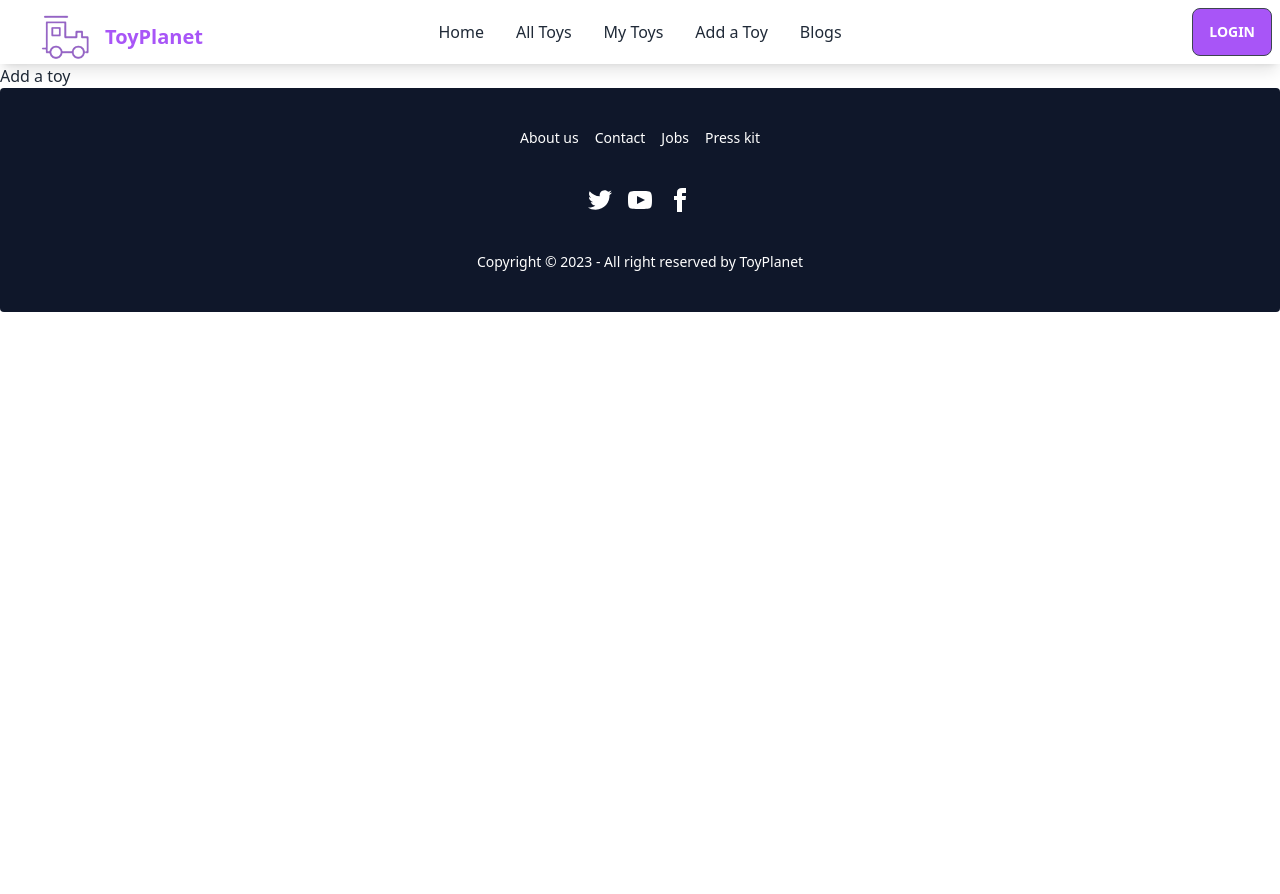
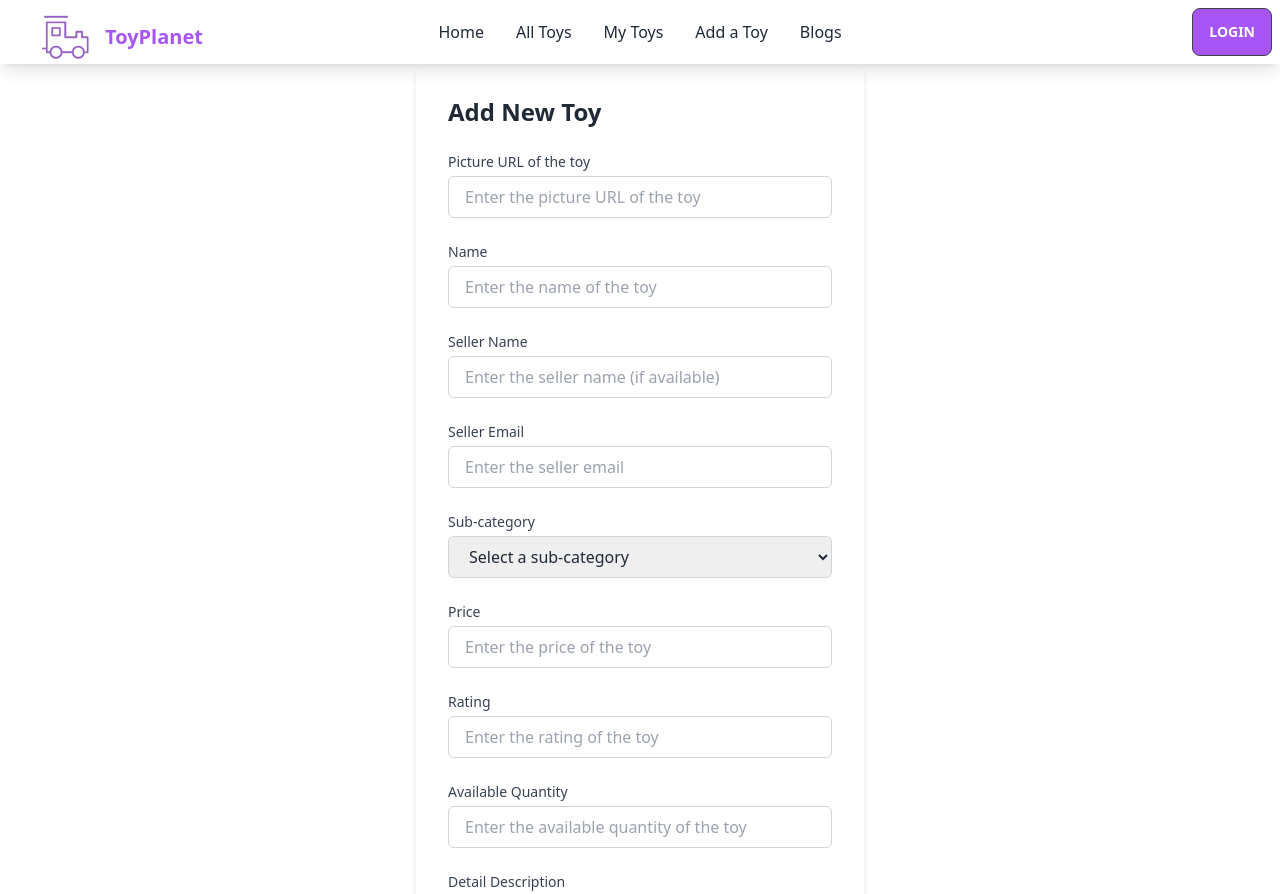
Before and after one commit to weirdRafi/toyplanetclient, a React (Vite) app: page /addatoy in a window 1280 px wide. Shown: the top 894 px of the page. Before the commit the page ends 800 px from the top, so only its background shows below. Built offline with nearby package versions, Linux system fonts and the light colour scheme; no server answers.

Commit message:
error page added

```diff
--- a/src/components/AddAToy/AddAToy.jsx
+++ b/src/components/AddAToy/AddAToy.jsx
@@ -3,7 +3,130 @@ import React from 'react';
 const AddAToy = () => {
     return (
         <div>
-            Add a toy
+            <div className="max-w-md mx-auto p-8 bg-white rounded-lg shadow-md">
+                <h2 className="text-2xl font-semibold text-gray-800 mb-6">Add New Toy</h2>
+                <form>
+                    <div className="mb-6">
+                        <label htmlFor="pictureUrl" className="block text-gray-700 text-sm font-medium mb-1">
+                            Picture URL of the toy
+                        </label>
+                        <input
+                            type="text"
+                            id="pictureUrl"
+                            name="pictureUrl"
+                            className="w-full px-4 py-2 border border-gray-300 rounded-md focus:outline-none focus:border-blue-500"
+                            placeholder="Enter the picture URL of the toy"
+                        />
+                    </div>
+                    <div className="mb-6">
+                        <label htmlFor="name" className="block text-gray-700 text-sm font-medium mb-1">
+                            Name
+                        </label>
+                        <input
+                            type="text"
+                            id="name"
+                            name="name"
+                            className="w-full px-4 py-2 border border-gray-300 rounded-md focus:outline-none focus:border-blue-500"
+                            placeholder="Enter the name of the toy"
+                        />
+                    </div>
+                    <div className="mb-6">
+                        <label htmlFor="sellerName" className="block text-gray-700 text-sm font-medium mb-1">
+                            Seller Name
+                        </label>
+                        <input
+                            type="text"
+                            id="sellerName"
+                            name="sellerName"
+                            className="w-full px-4 py-2 border border-gray-300 rounded-md focus:outline-none focus:border-blue-500"
+                            placeholder="Enter the seller name (if available)"
+                        />
+                    </div>
+                    <div className="mb-6">
+                        <label htmlFor="sellerEmail" className="block text-gray-700 text-sm font-medium mb-1">
+                            Seller Email
+                        </label>
+                        <input
+                            type="email"
+                            id="sellerEmail"
+                            name="sellerEmail"
+                            className="w-full px-4 py-2 border border-gray-300 rounded-md focus:outline-none focus:border-blue-500"
+                            placeholder="Enter the seller email"
+                        />
+                    </div>
+                    <div className="mb-6">
+                        <label htmlFor="subcategory" className="block text-gray-700 text-sm font-medium mb-1">
+                            Sub-category
+                        </label>
+                        <select
+                            id="subcategory"
+                            name="subcategory"
+                            className="w-full px-4 py-2 border border-gray-300 rounded-md focus:outline-none focus:border-blue-500"
+                        >
+                            <option value="">Select a sub-category</option>
+                            <option value="mathToys">Math Toys</option>
+                            <option value="languageToys">Language Toys</option>
+                            <option value="scienceToys">Science Toys</option>
+                        </select>
+                    </div>
+                    <div className="mb-6">
+                        <label htmlFor="price" className="block text-gray-700 text-sm font-medium mb-1">
+                            Price
+                        </label>
+                        <input
+                            type="number"
+                            id="price"
+                            name="price"
+                            className="w-full px-4 py-2 border border-gray-300 rounded-md focus:outline-none focus:border-blue-500"
+                            placeholder="Enter the price of the toy"
+                        />
+                    </div>
+                    <div className="mb-6">
+                        <label htmlFor="rating" className="block text-gray-700 text-sm font-medium mb-1">
+                            Rating
+                        </label>
+                        <input
+                            type="number"
+                            id="rating"
+                            name="rating"
+                            className="w-full px-4 py-2 border border-gray-300 rounded-md focus:outline-none focus:border-blue-500"
+                            placeholder="Enter the rating of the toy"
+                        />
+                    </div>
+                    <div className="mb-6">
+                        <label htmlFor="quantity" className="block text-gray-700 text-sm font-medium mb-1">
+                            Available Quantity
+                        </label>
+                        <input
+                            type="number"
+                            id="quantity"
+                            name="quantity"
+                            className="w-full px-4 py-2 border border-gray-300 rounded-md focus:outline-none focus:border-blue-500"
+                            placeholder="Enter the available quantity of the toy"
+                        />
+                    </div>
+                    <div className="mb-6">
+                        <label htmlFor="description" className="block text-gray-700 text-sm font-medium mb-1">
+                            Detail Description
+                        </label>
+                        <textarea
+                            id="description"
+                            name="description"
+                            className="w-full px-4 py-2 border border-gray-300 rounded-md focus:outline-none focus:border-blue-500"
+                            placeholder="Enter the detailed description of the toy"
+                            rows="4"
+                        ></textarea>
+                    </div>
+                    <div className="flex items-center justify-end">
+                        <button
+                            type="submit"
+                            className="bg-blue-500 hover:bg-blue-600 text-white font-medium py-2 px-4 rounded-md focus:outline-none focus:ring-2 focus:ring-blue-500 focus:ring-offset-2"
+                        >
+                            Add Toy
+                        </button>
+                    </div>
+                </form>
+            </div>
         </div>
     );
 };
--- /dev/null
+++ b/src/components/ErrorPage/ErrorPage.jsx
@@ -0,0 +1,26 @@
+import React from 'react';
+import { Link, useRouteError } from 'react-router-dom';
+
+const ErrorPage = () => {
+    const { error } = useRouteError()
+    return (
+        <div>
+            <img className='mx-auto w-1/3' src="/public/error.avif" alt="" />
+
+            <p className='text-2xl text-center font-semibold md:text-3xl mb-8'>
+                {error?.message}
+            </p>
+            <div className='text-center'>
+                <Link
+                    to='/'
+                    className='px-8 py-3 font-semibold rounded bg-purple-500 text-white'
+                >
+                    Back to homepage
+                </Link>
+            </div>
+
+        </div>
+    );
+};
+
+export default ErrorPage;
--- a/src/main.jsx
+++ b/src/main.jsx
@@ -16,11 +16,13 @@ import Blogs from './components/Blogs/Blogs.jsx';
 import Register from './components/Register/Register.jsx';
 import AuthProvider from './AuthProvider/AuthProvider.jsx';
 import Login from './components/Login/Login.jsx';
+import ErrorPage from './components/ErrorPage/ErrorPage.jsx';
 
 const router = createBrowserRouter([
   {
     path: "/",
     element: <Main></Main>,
+    errorElement: <ErrorPage></ErrorPage>,
     children: [
       {
         path: '/',
```
Also changed, not shown: public/error.avif (added).
